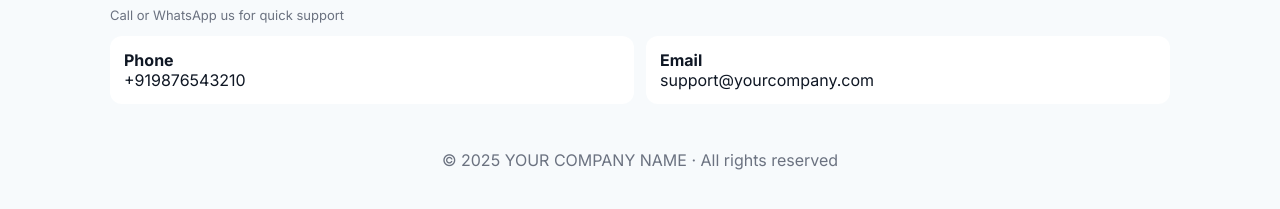
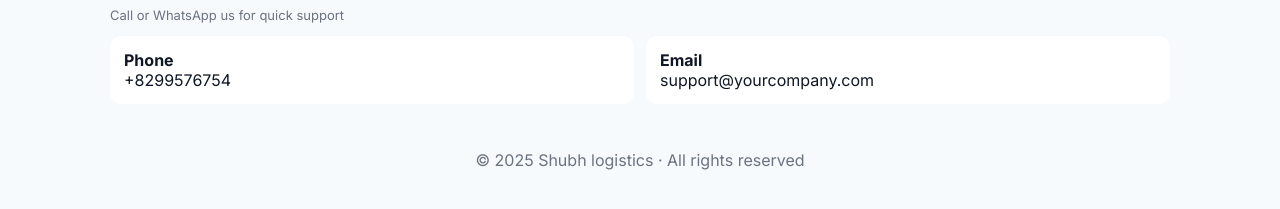
Before and after one commit to shubhamftp01/shubhlogistics.com, a plain HTML site: page fauji_style_template.html in a window 1280 px wide. Shown: the part 1249-1458 px from the top of the page. Drawn offline with Linux system fonts and the light colour scheme.

Commit message:
Update fauji_style_template.html

```diff
--- a/fauji_style_template.html
+++ b/fauji_style_template.html
@@ -3,7 +3,7 @@
 <head>
   <meta charset="utf-8" />
   <meta name="viewport" content="width=device-width,initial-scale=1" />
-  <title>YOUR COMPANY NAME — Logistics</title>
+  <title>Shubh logistics — Logistics</title>
   <link href="https://fonts.googleapis.com/css2?family=Inter:wght@300;400;600;700;800&display=swap" rel="stylesheet">
   <style>
     :root{
@@ -226,10 +226,10 @@
   <script>
     // --- Replace these variables with your business details ---
     const BUSINESS = {
-      name: 'YOUR COMPANY NAME', // change site name
-      short: 'YS', // initials for logo
-      phone: '+919876543210', // phone displayed
-      wa: '+919876543210' // whatsapp number in international format (no spaces)
+      name: 'Shubh logistics', // change site name
+      short: 'Sl', // initials for logo
+      phone: '+8299576754', // phone displayed
+      wa: '+8299576754' // whatsapp number in international format (no spaces)
     }
 
     // apply business info
```
